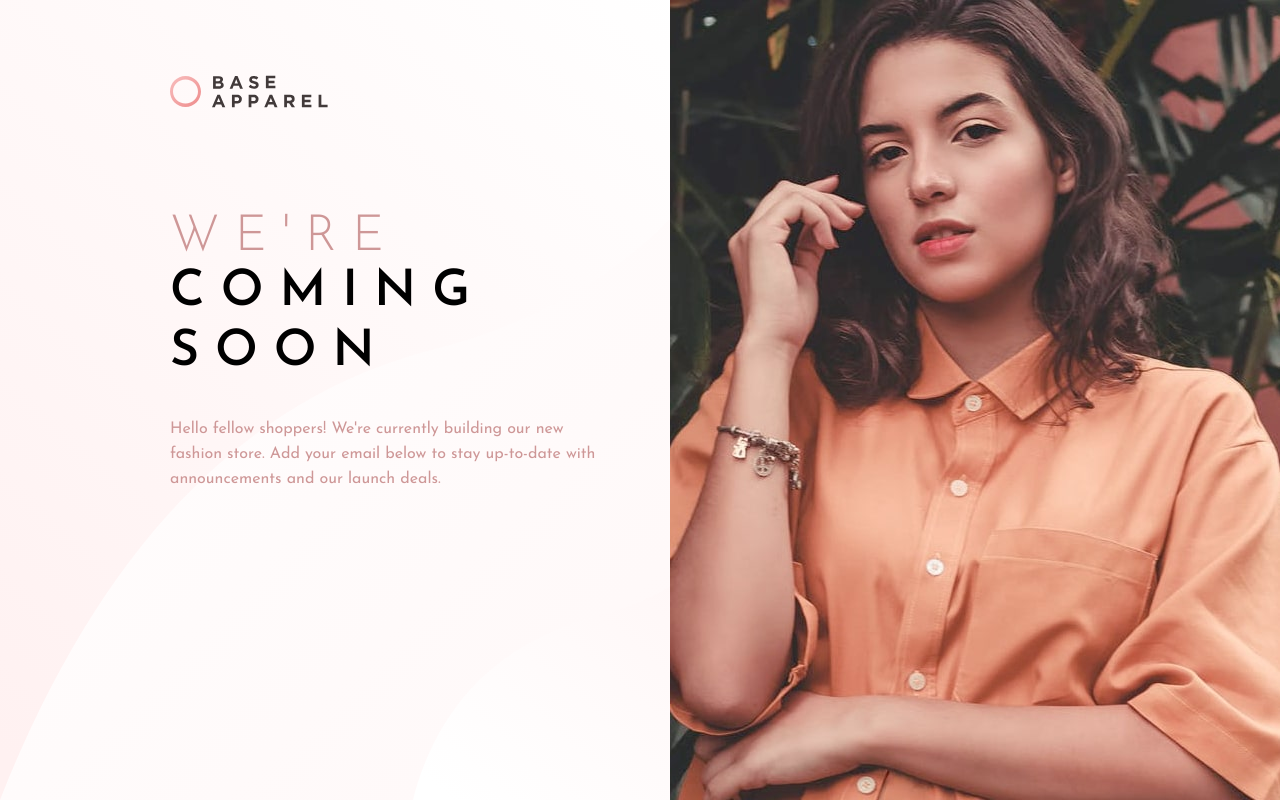
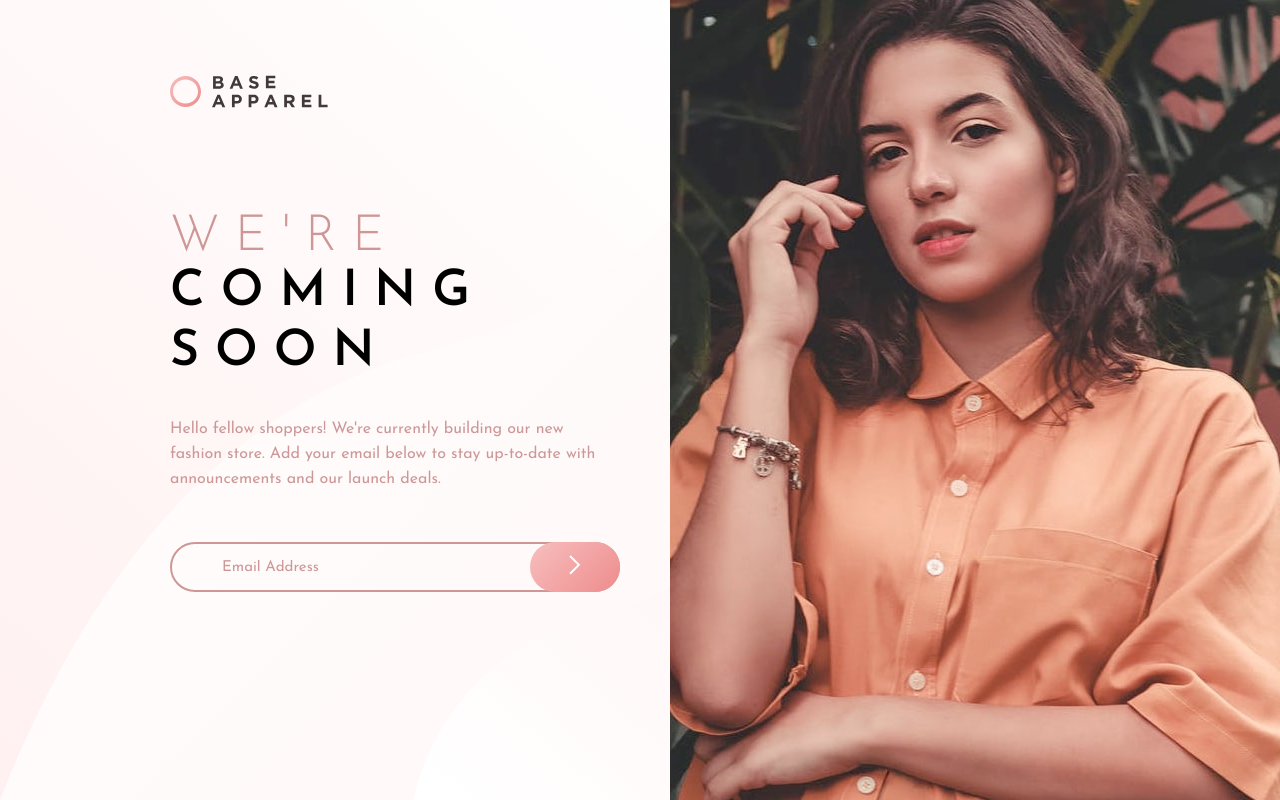
Before and after one commit to Gregory-Coelho/Base-Apparel, a React (Create React App) app: page / in a window 1280 px wide. Built offline with nearby package versions, Linux system fonts and the light colour scheme.

Commit message:
style and card are done

```diff
--- a/src/components/Card.tsx
+++ b/src/components/Card.tsx
@@ -1,5 +1,6 @@
 import styles from "../styles/Card.module.css";
 import logo from "../assets/logo.svg";
+import { Email } from "./Email";
 
 export function Card() {
   return (
@@ -22,6 +23,9 @@ export function Card() {
             and our launch deals.
           </p>
         </div>
+        <div>
+          <Email />
+        </div>
       </div>
     </div>
   );
--- /dev/null
+++ b/src/components/Email.tsx
@@ -0,0 +1,32 @@
+import { useState } from "react";
+import button from "../assets/icon-arrow.svg";
+import styles from "../styles/Email.module.css";
+export function Email() {
+  const [inputValue, setInputValue] = useState("");
+
+  function handleInput(e: any) {
+    setInputValue(e.target.value);
+  }
+
+  function invalid() {
+    if (!inputValue.includes("@")) {
+      /*("Please profide a valid email");*/
+    }
+  }
+  return (
+    <div>
+      <form className={styles.formEmail}>
+        <input
+          className={styles.inputEmail}
+          placeholder="Email Address"
+          value={inputValue}
+          type="email"
+          onChange={handleInput}
+        />
+        <button type="submit" className={styles.buttonEmail}>
+          <img src={button} />
+        </button>
+      </form>
+    </div>
+  );
+}
--- /dev/null
+++ b/src/styles/Email.module.css
@@ -0,0 +1,44 @@
+.inputEmail {
+  height: 44px;
+  border: none;
+  border-radius: 50px;
+  width: 400px;
+  border: 2px solid hsl(0, 36%, 70%);
+  background-color: #11ffee00;
+  caret-color: transparent;
+  padding-left: 50px;
+  outline: none;
+}
+
+.formEmail {
+  display: flex;
+  margin-top: 50px;
+  padding: none;
+  align-items: center;
+  position: relative;
+}
+
+.buttonEmail {
+  border-radius: 50px;
+  position: absolute;
+  right: 0px;
+  width: 90px;
+  height: 50px;
+  border: none;
+  background: linear-gradient(135deg, hsl(0, 80%, 86%), hsl(0, 74%, 74%));
+  cursor: pointer;
+}
+
+::placeholder {
+  font-family: "Josefin sans";
+  color: hsl(0, 36%, 70%);
+  font-size: 15px;
+}
+
+.inputEmail:focus {
+  border-color: hsl(0, 93%, 68%);
+}
+
+.buttonEmail:focus {
+  box-shadow: 5px 5px 5px grey;
+}
```
